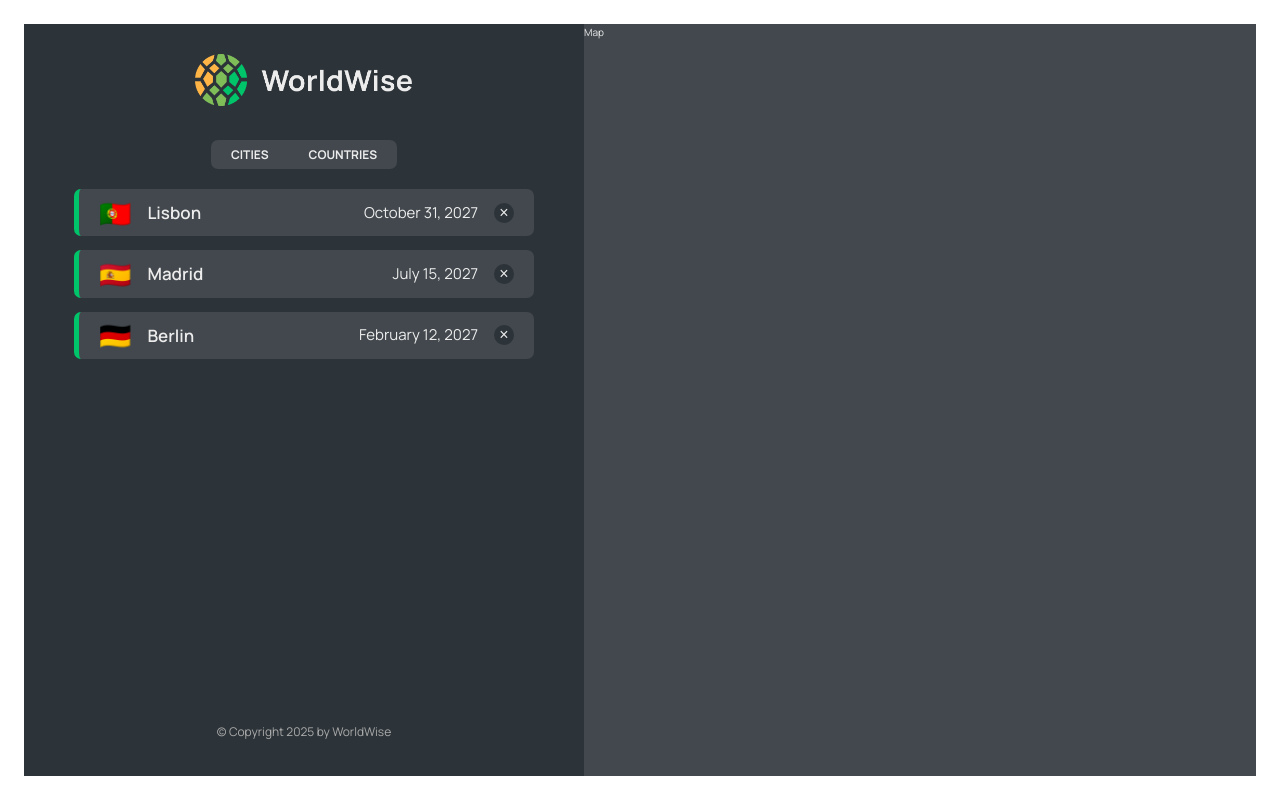
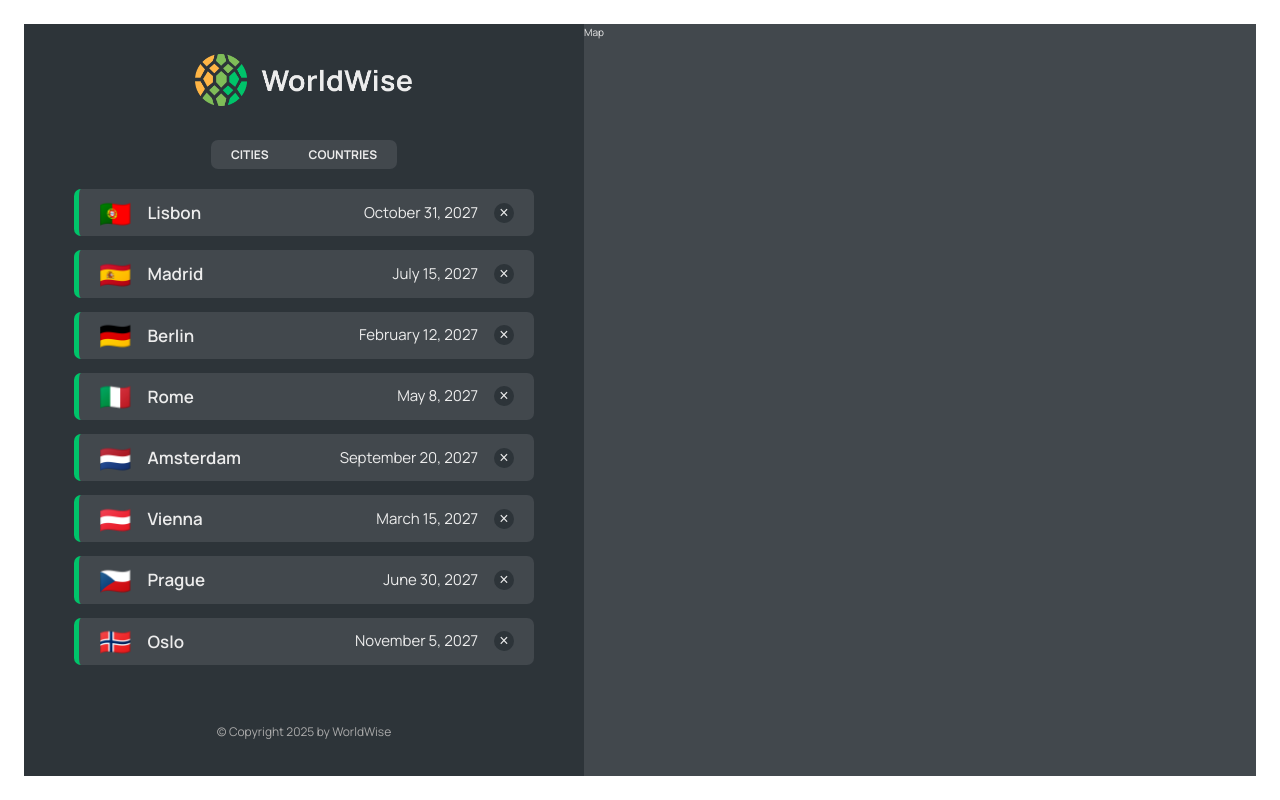
Before and after one commit to tristanwebservice/WorldWise, a React (Vite) app: page /app in a window 1280 px wide. Built offline with nearby package versions, Linux system fonts and the light colour scheme; data requests are answered from the project's data file.

Commit message:
feat: Implement country list

```diff
--- a/data/cities.json
+++ b/data/cities.json
@@ -35,6 +35,66 @@
         "lng": 13.376933665713324
       },
       "id": 98443197
+    },
+    {
+      "cityName": "Rome",
+      "country": "Italy",
+      "emoji": "🇮🇹",
+      "date": "2027-05-08T12:10:45.000Z",
+      "notes": "Historic and full of charm!",
+      "position": {
+        "lat": 41.902782,
+        "lng": 12.496366
+      },
+      "id": 55677822
+    },
+    {
+      "cityName": "Amsterdam",
+      "country": "Netherlands",
+      "emoji": "🇳🇱",
+      "date": "2027-09-20T16:45:00.000Z",
+      "notes": "Beautiful canals and bikes everywhere 🚴‍♂️",
+      "position": {
+        "lat": 52.3676,
+        "lng": 4.9041
+      },
+      "id": 66234511
+    },
+    {
+      "cityName": "Vienna",
+      "country": "Austria",
+      "emoji": "🇦🇹",
+      "date": "2027-03-15T10:00:00.000Z",
+      "notes": "Classical music vibes 🎶",
+      "position": {
+        "lat": 48.2082,
+        "lng": 16.3738
+      },
+      "id": 77442133
+    },
+    {
+      "cityName": "Prague",
+      "country": "Czech Republic",
+      "emoji": "🇨🇿",
+      "date": "2027-06-30T14:30:00.000Z",
+      "notes": "Fairytale architecture 🏰",
+      "position": {
+        "lat": 50.0755,
+        "lng": 14.4378
+      },
+      "id": 88199211
+    },
+    {
+      "cityName": "Oslo",
+      "country": "Norway",
+      "emoji": "🇳🇴",
+      "date": "2027-11-05T09:15:00.000Z",
+      "notes": "Amazing fjords nearby!",
+      "position": {
+        "lat": 59.9139,
+        "lng": 10.7522
+      },
+      "id": 99311244
     }
   ]
 }
--- a/src/App.jsx
+++ b/src/App.jsx
@@ -1,4 +1,6 @@
 import { BrowserRouter, Routes, Route } from "react-router-dom";
+import { useEffect, useState } from "react";
+
 import Homepage from "./pages/Homepage";
 import Product from "./pages/Product";
 import Pricing from "./pages/Pricing";
@@ -6,7 +8,7 @@ import Login from "./pages/Login";
 import AppLayout from "./pages/AppLayout";
 import PageNotFound from "./pages/PageNotFound";
 import CityList from "./components/CityList";
-import { useEffect, useState } from "react";
+import CountryList from "./components/CountryList";
 
 const BASE_URL = `http://localhost:9000`;
 
@@ -47,7 +49,11 @@ function App() {
             path="cities"
             element={<CityList cities={cities} isLoading={isLoading} />}
           />
-          <Route path="countries" element={<p>Countries</p>} />
+          <Route
+            path="countries"
+            element={<CountryList cities={cities} isLoading={isLoading} />}
+          />
+
           <Route path="form" element={<p>Form</p>} />
         </Route>
 
--- /dev/null
+++ b/src/components/CountryList.jsx
@@ -0,0 +1,27 @@
+import styles from "./CountryList.module.css";
+import Spinner from "./Spinner";
+import CountryItem from "./CountryItem";
+import Message from "./Message";
+
+function CountryList({ cities, isLoading }) {
+  if (isLoading) return <Spinner />;
+
+  if (!cities.length)
+    return <Message message="Add your first city by clicking on the map" />;
+
+  const countries = cities.reduce((arr, city) => {
+    if (!arr.map((el) => el.country).includes(city.country))
+      return [...arr, { country: city.country, emoji: city.emoji }];
+    else return arr;
+  }, []);
+
+  return (
+    <ul className={styles.countryList}>
+      {countries.map((country) => (
+        <CountryItem country={country} />
+      ))}
+    </ul>
+  );
+}
+
+export default CountryList;
```
